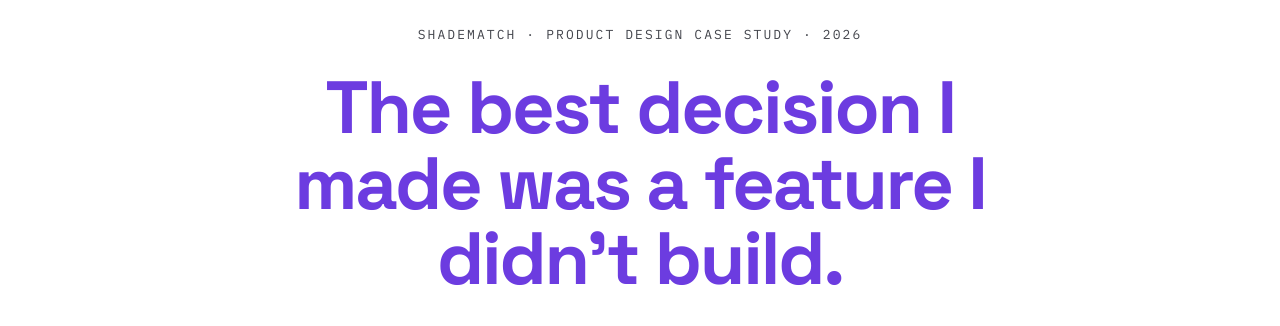
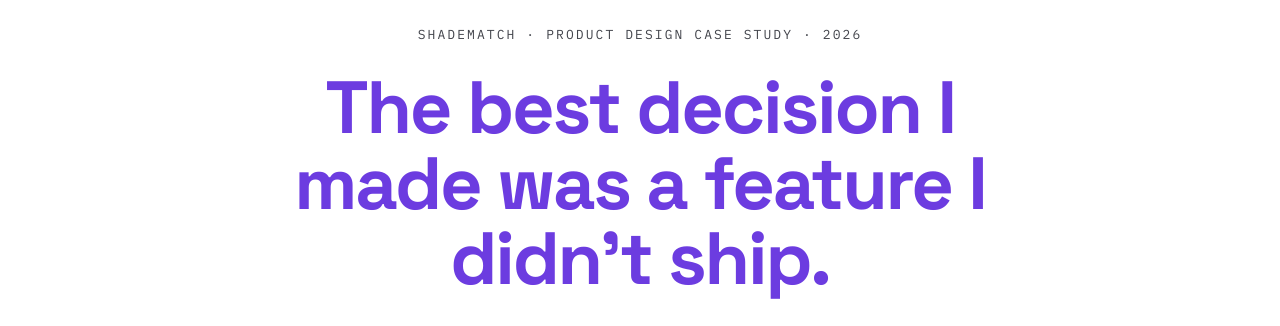
Before and after one commit to Rubyseher/product-design-portfolio, a plain HTML site: page src/case-study-shadematch.html in a window 1280 px wide. Shown: the part 167-493 px from the top of the page. Drawn offline with Linux system fonts and the light colour scheme.

Commit message:
Hero headline says ship; add biggest cut line to Ideation

```diff
--- a/src/case-study-shadematch.html
+++ b/src/case-study-shadematch.html
@@ -42,7 +42,7 @@
 
     <div class="stage-center">
       <div class="cs-eyebrow">ShadeMatch · Product Design Case Study · 2026</div>
-      <h1 class="stage-statement grad g11">The best decision I made was a feature I didn't build.</h1>
+      <h1 class="stage-statement grad g11">The best decision I made was a feature I didn't ship.</h1>
       <p class="stage-sub">I built ShadeMatch because I kept running late for my bus, unable to pick an outfit. It looks at one piece of clothing you own and tells you what goes with it. This is how I decided what it should do, and what it shouldn't.</p>
       <a class="live-btn" href="https://redux-ready-shadematch.onrender.com" target="_blank" rel="noopener">View the live app →</a>
     </div>
@@ -687,6 +687,7 @@
       <h2 class="grad g1">The hardest part was subtraction.</h2>
 
       <p>Most design projects start with nothing and add. This one started full. ShadeMatch already did five things, and my job was to decide which were the product and which were just clutter.</p>
+      <p>The biggest cut was the wardrobe upload: it would have made ShadeMatch the same as the wardrobe apps.</p>
 
       <h3>The three questions everything had to pass</h3>
 
```
